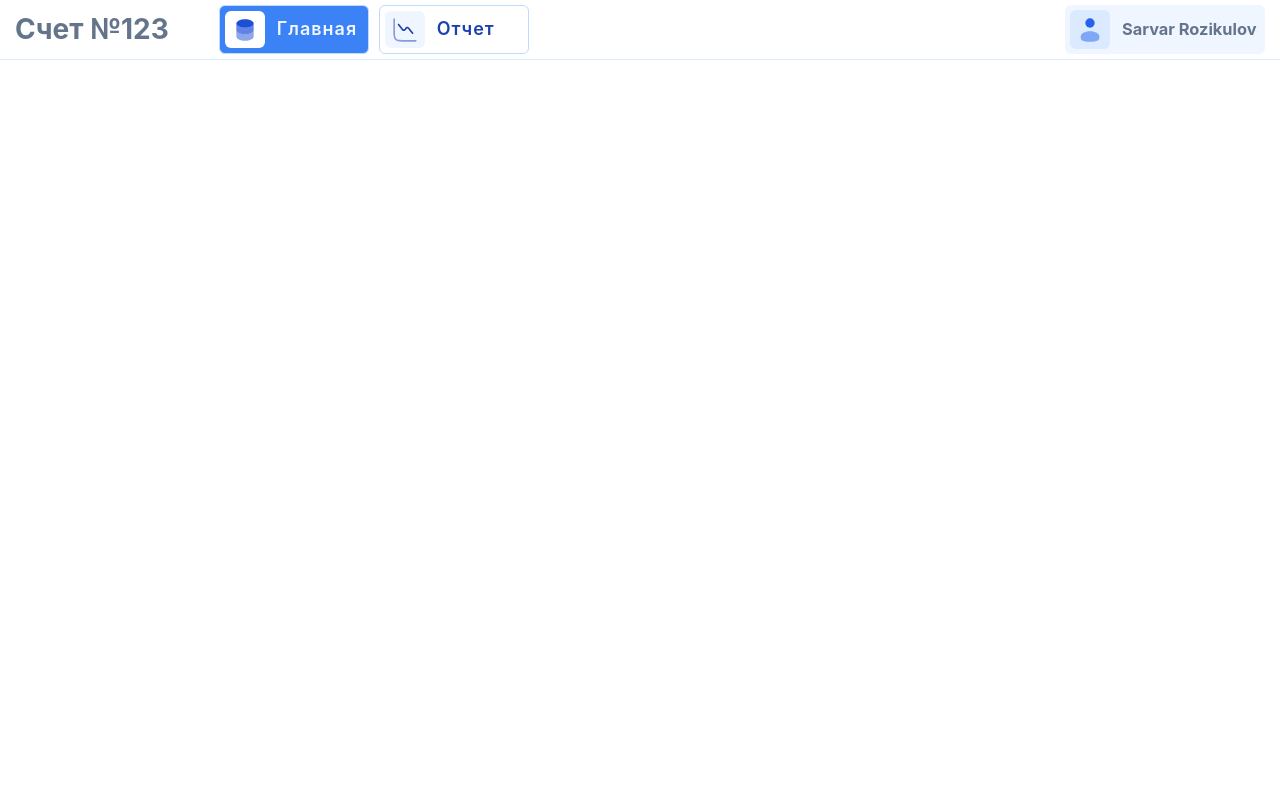
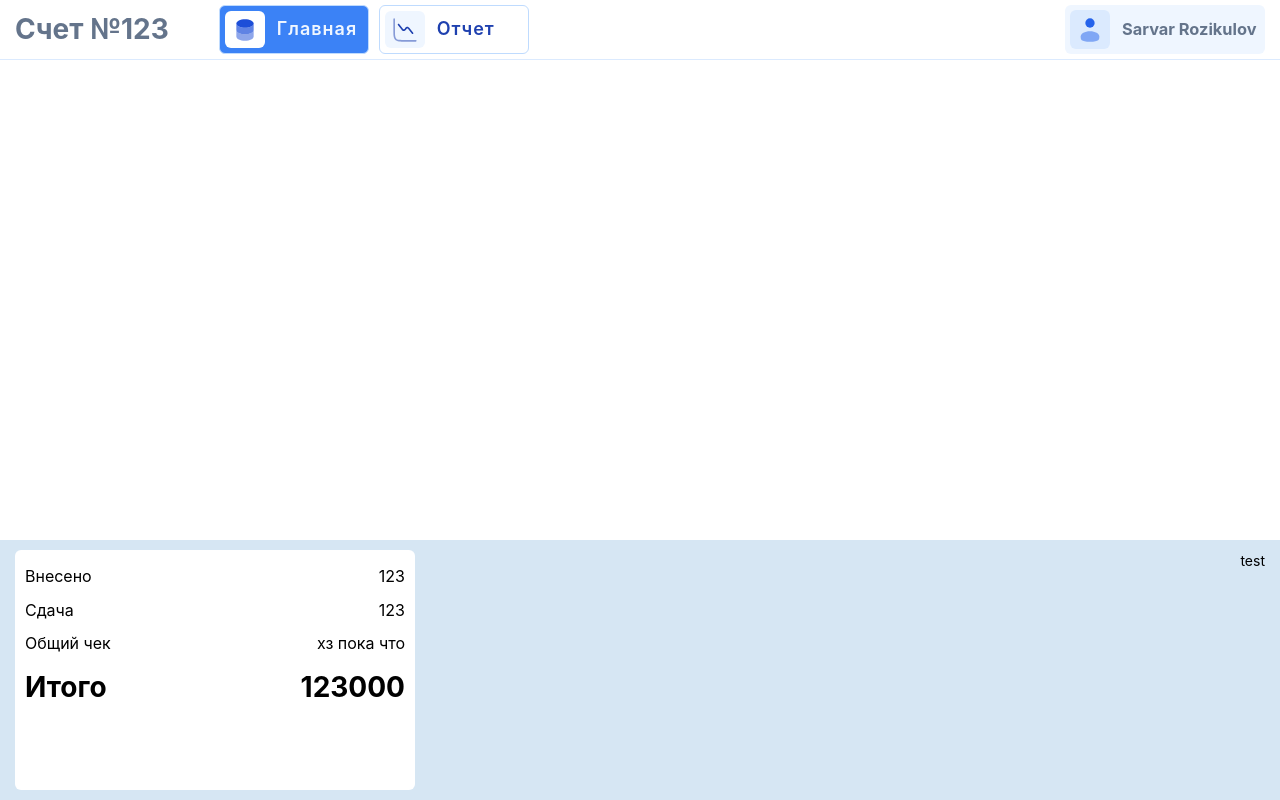
Before and after one commit to 1skRov/e_pos, a Vue app: page /sales in a window 1280 px wide. Built offline with nearby package versions, Linux system fonts and the light colour scheme.

Commit message:
new header

```diff
--- a/src/components/MainPageHeader.vue
+++ /dev/null
@@ -1,149 +0,0 @@
-<script setup>
-import {useRouter, useRoute} from 'vue-router'
-
-import MainIcon from '@/assets/icons/MainIcon.vue'
-import ReportIcon from '@/assets/icons/ReportIcon.vue'
-import UserIcon from '@/assets/icons/UserIcon.vue'
-import LogoutIcon from '@/assets/icons/LogoutIcon.vue'
-import MoonIcon from '@/assets/icons/MoonIcon.vue'
-
-const router = useRouter()
-const route = useRoute()
-const menuItems = [
-  {label: 'Главная', icon: MainIcon, path: '/sales'},
-  {label: 'Отчет', icon: ReportIcon, path: '/report'},
-]
-
-function navigate(path) {
-  router.push(path)
-}
-</script>
-
-<template>
-  <div class="main-header">
-    <div class="header-left">
-      <div class="header_score">
-        <strong>Счет №1</strong>
-      </div>
-      <div class="header_menu">
-        <div
-          v-for="item in menuItems"
-          :key="item.path"
-          :class="['menu-item', { active: route.path.startsWith(item.path) }]"
-          @click="navigate(item.path)"
-        >
-          <component :is="item.icon" width="25" height="25"/>
-          <strong>{{ item.label }}</strong>
-        </div>
-      </div>
-    </div>
-    <n-popover trigger="click">
-      <template #trigger>
-        <div class="header-right">
-          <div class="user-icon">
-            <user-icon width="25" height="25"></user-icon>
-          </div>
-          <span>Sarvar Rozikulov</span>
-        </div>
-      </template>
-      <div class="popover-content">
-        <div class="popover-item">
-          <logout-icon width="20" height="20"></logout-icon>
-          <span>Выйти из системы</span>
-        </div>
-        <div class="popover-item">
-          <moon-icon width="20" height="20"></moon-icon>
-          <span>Поменять тему</span>
-        </div>
-      </div>
-    </n-popover>
-  </div>
-</template>
-
-<style scoped lang="scss">
-.main-header {
-  display: flex;
-  justify-content: space-between;
-  width: 100%;
-  background: #f4f6fd;
-  color: #45556c;
-  padding: 0 15px;
-}
-
-.header-left {
-  display: flex;
-  gap: 10px;
-}
-
-.header_score {
-  font-size: 24px;
-  width: 180px;
-  display: flex;
-  align-items: center;
-}
-
-.header_menu {
-  font-size: 18px;
-  display: flex;
-  gap: 15px;
-
-  .menu-item {
-    padding: 13px 10px;
-    display: flex;
-    align-items: center;
-    gap: 10px;
-    border-radius: 4px;
-    cursor: pointer;
-    transition: background 0.3s,
-    color 0.3s;
-  }
-
-  .menu-item.active {
-    background: #084661;
-    color: #ffffff;
-  }
-}
-
-.header-right {
-  display: flex;
-  align-items: center;
-  justify-content: center;
-  gap: 10px;
-  cursor: pointer;
-
-  .user-icon {
-    width: 35px;
-    height: 35px;
-    border-radius: 4px;
-    background: #084661;
-    align-items: center;
-    justify-content: center;
-    display: flex;
-  }
-
-  span {
-    font-size: 18px;
-    font-weight: 500;
-  }
-}
-
-.popover-content {
-  display: flex;
-  flex-direction: column;
-  gap: 10px;
-  padding: 5px;
-
-  .popover-item {
-    display: flex;
-    align-items: center;
-    gap: 10px;
-    cursor: pointer;
-
-    span {
-      font-weight: 500;
-      font-size: 16px;
-      color: #45556c;
-    }
-  }
-}
-</style>
--- a/src/pages/MainPage.vue
+++ b/src/pages/MainPage.vue
@@ -1,22 +1,20 @@
 <script>
-import MainPageHeader from '@/components/MainPageHeader.vue'
-import MainPageFooter from '@/components/MainPageFooter.vue'
 import MainHeader from "@/views/MainHeader.vue";
+import MainFooter from "@/views/MainFooter.vue";
 
 export default {
   name: 'MainPage',
-  components: {MainHeader, MainPageFooter, MainPageHeader},
+  components: {MainHeader, MainFooter},
 }
 </script>
 
 <template>
   <div class="app-container">
-    <!--    <main-page-header class="header"></main-page-header>-->
     <MainHeader class="header"></MainHeader>
     <div class="main-content">
 <!--      <router-view></router-view>-->
     </div>
-<!--    <main-page-footer class="footer"></main-page-footer>-->
+    <main-footer class="footer"></main-footer>
   </div>
 </template>
 
--- /dev/null
+++ b/src/views/MainFooter.vue
@@ -0,0 +1,64 @@
+<script setup>
+import MainFooterButtonsContent from "@/views/MainFooterButtonsContent.vue";
+</script>
+
+<template>
+  <div class="main-footer">
+    <div class="left-content">
+      <div class="left-item">
+        <span>Внесено</span>
+        <span>123</span>
+      </div>
+      <div class="left-item">
+        <span>Сдача</span>
+        <span>123</span>
+      </div>
+      <div class="left-item">
+        <span>Общий чек</span>
+        <span>хз пока что</span>
+      </div>
+      <div class="left-item">
+        <h1>Итого</h1>
+        <h1>123000</h1>
+      </div>
+    </div>
+    <div class="right-content">
+      <MainFooterButtonsContent></MainFooterButtonsContent>
+    </div>
+  </div>
+</template>
+
+<style scoped lang="scss">
+.main-footer {
+  background: var(--ice-blue);
+  display: flex;
+  align-items: center;
+  justify-content: space-between;
+  padding: 10px 15px;
+}
+
+.left-content {
+  padding: 10px;
+  min-width: 400px;
+  height: 100%;
+  background: #ffffff;
+  border-radius: 6px;
+  display: flex;
+  flex-direction: column;
+
+  .left-item {
+    display: flex;
+    align-items: center;
+    justify-content: space-between;
+    margin: 4px 0;
+
+    span {
+      font-size: 16px;
+    }
+  }
+}
+
+.right-content {
+  height: 100%;
+}
+</style>
--- /dev/null
+++ b/src/views/MainFooterButtonsContent.vue
@@ -0,0 +1,15 @@
+<script setup>
+
+</script>
+
+<template>
+<div>
+  <div class="additional-buttons"></div>
+  <div class="payment-button"></div>
+  test
+</div>
+</template>
+
+<style scoped lang="scss">
+
+</style>
```
Also changed, not shown: src/views/Footer.vue (deleted, +0 -11 lines).
